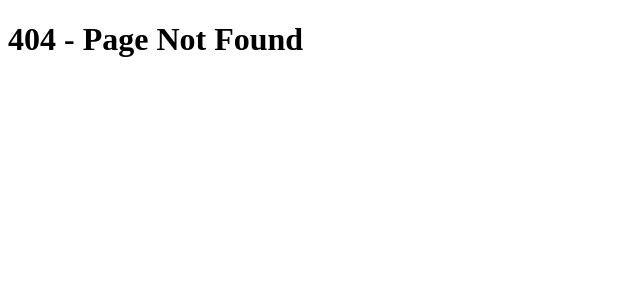
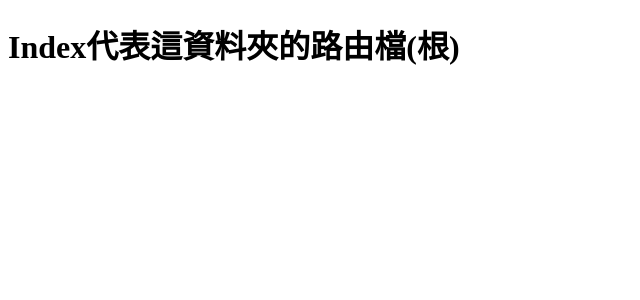
Before and after one commit to XiaoYun3893z/next-base, a Next.js app: page /cs-0507/product in a window 1280 px wide. Before the commit this address had no page. Shown: the top 300 px of the page, without its empty margins (0-640 px from the left). Built offline with nearby package versions, Linux system fonts and the light colour scheme.

Commit message:
商品列表與詳細頁-路由說明

```diff
--- /dev/null
+++ b/pages/cs-0507/product/index.js
@@ -0,0 +1,9 @@
+import React from 'react'
+
+export default function Index() {
+  return (
+    <>
+      <h1>Index代表這資料夾的路由檔(根)</h1>
+    </>
+  )
+}
```
Also changed, not shown: pages/cs-0507/product/[pid].js (added, +9 -0 lines), pages/cs-0507/product/list.js (added, +9 -0 lines).
